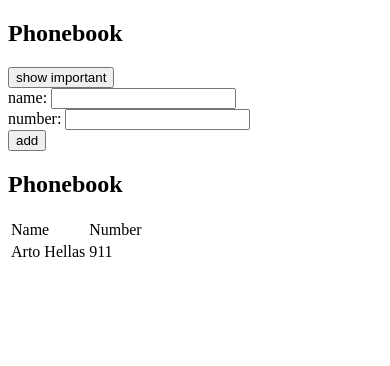
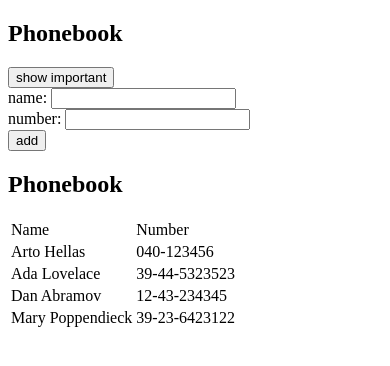
Before and after one commit to mcdylanb/fullStackOpen2020, a React (Create React App) app in the folder part2/phonebook/: page / in a window 390 px wide. Shown: the top 366 px of the page. Built offline with nearby package versions, Linux system fonts and the light colour scheme; data requests are answered from the project's data file.

Commit message:
Phone book fetches data from local API

```diff
--- a/part2/phonebook/db.json
+++ b/part2/phonebook/db.json
@@ -2,22 +2,22 @@
   "persons": [
     {
       "name": "Arto Hellas",
-      "numer": "040-123456",
+      "number": "040-123456",
       "id": 1
     },
     {
       "name": "Ada Lovelace",
-      "numer": "39-44-5323523",
+      "number": "39-44-5323523",
       "id": 2
     },
     {
       "name": "Dan Abramov",
-      "numer": "12-43-234345",
+      "number": "12-43-234345",
       "id": 3
     },
     {
       "name": "Mary Poppendieck",
-      "numer": "39-23-6423122",
+      "number": "39-23-6423122",
       "id": 4
     }
   ]
--- a/part2/phonebook/package.json
+++ b/part2/phonebook/package.json
@@ -22,7 +22,11 @@
     "extends": "react-app"
   },
   "browserslist": {
-    "production": [">0.2%", "not dead", "not op_mini all"],
+    "production": [
+      ">0.2%",
+      "not dead",
+      "not op_mini all"
+    ],
     "development": [
       "last 1 chrome version",
       "last 1 firefox version",
--- a/part2/phonebook/src/components/App.js
+++ b/part2/phonebook/src/components/App.js
@@ -1,4 +1,5 @@
-import React, { useState } from "react";
+import React, { useState, useEffect } from "react";
+import axios from "axios";
 
 const Person = ({ name, number }) => {
   return (
@@ -10,16 +11,19 @@
 };
 
 const App = () => {
-  const [persons, setPersons] = useState([
-    {
-      name: "Arto Hellas",
-      number: "911",
-      id: 1
-    }
-  ]);
+  const [persons, setPersons] = useState([]);
   const [newName, setNewName] = useState("");
   const [newNumber, setNewNumber] = useState("");
   const [showAll, setShowAll] = useState(true);
+
+  useEffect(() => {
+    console.log("effect");
+    axios.get("http://localhost:3001/persons").then(response => {
+      console.log("promise fulfilled");
+      setPersons(response.data);
+    });
+  }, []);
+  console.log("render", persons.length, "persons");
 
   const checkIfNameUsed = () => {
     let answer = false;
```
